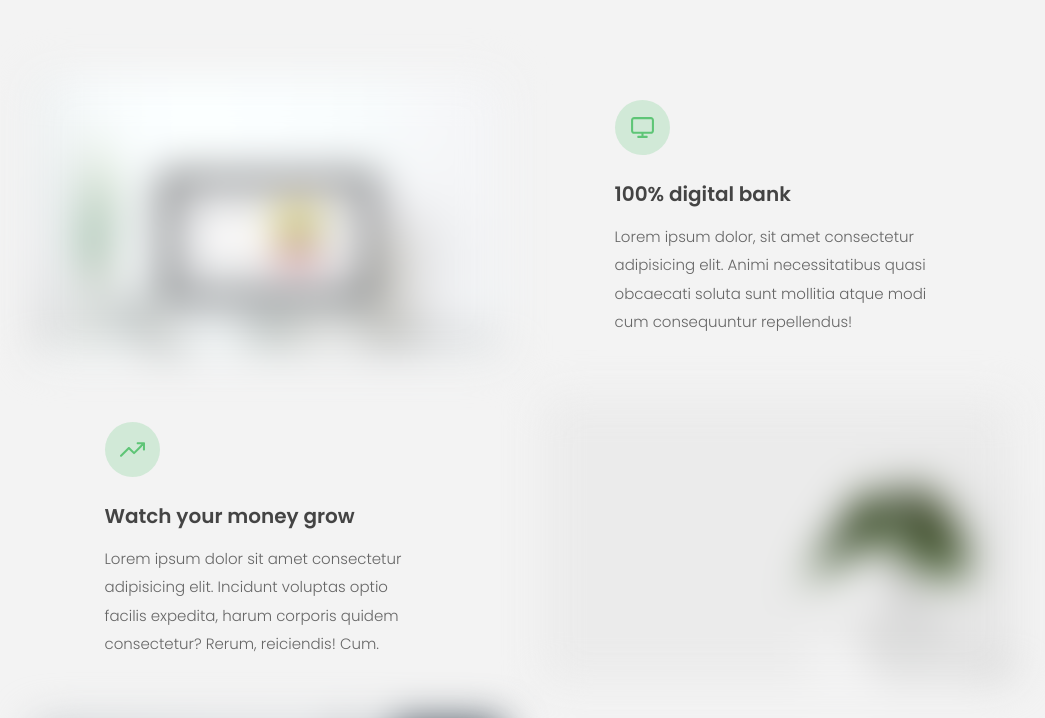
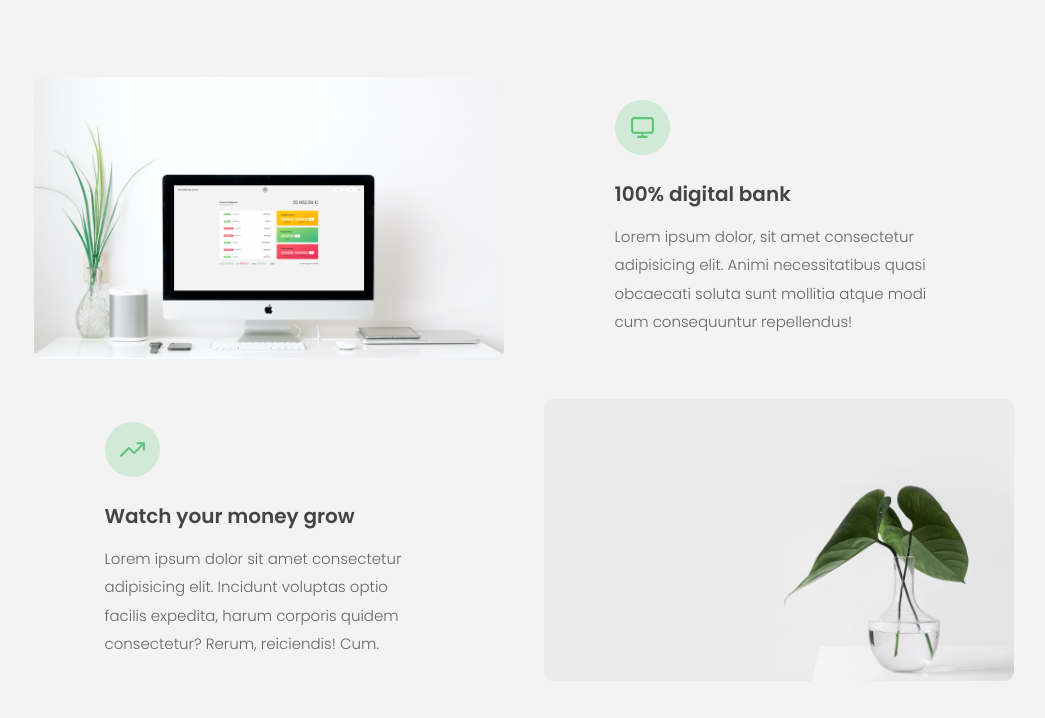
Before and after one commit to ngxminhphuc/bankist, a plain HTML site: page index.html in a window 1280 px wide. Shown: the part 1102-1820 px from the top of the page, without its empty margins (116-1161 px from the left). Drawn offline with Linux system fonts and the light colour scheme.

Commit message:
lazy loading img

```diff
--- a/index.html
+++ b/index.html
@@ -75,6 +75,7 @@
         <div class="features">
           <img
             src="img/digital-lazy.jpg"
+            data-src="img/digital.jpg"
             alt="Computer"
             class="features__img lazy-img"
           />
@@ -107,12 +108,14 @@
           </div>
           <img
             src="img/grow-lazy.jpg"
+            data-src="img/grow.jpg"
             alt="Plant"
             class="features__img lazy-img"
           />
 
           <img
             src="img/card-lazy.jpg"
+            data-src="img/card.jpg"
             alt="Credit card"
             class="features__img lazy-img"
           />
--- a/js/script.js
+++ b/js/script.js
@@ -17,6 +17,7 @@ const headerEl = document.querySelector('.header');
 const headerNav = document.querySelector('.nav');
 
 const allSections = document.querySelectorAll('.section');
+const imgTargets = document.querySelectorAll('img[data-src]');
 
 const allNavLinks = [
   document.querySelector('.nav'),
@@ -154,3 +155,24 @@ allSections.forEach(section => {
   sectionObserver.observe(section);
   section.classList.add('section--hidden');
 });
+
+// Lazy loading images
+const loadImg = function (entries, observer) {
+  const [entry] = entries;
+  if (!entry.isIntersecting) return;
+
+  const targetEl = entry.target;
+  targetEl.src = targetEl.dataset.src;
+  targetEl.addEventListener('load', () =>
+    targetEl.classList.remove('lazy-img')
+  );
+  observer.unobserve(targetEl);
+};
+
+const imgObserver = new IntersectionObserver(loadImg, {
+  root: null,
+  threshold: 0,
+  rootMargin: '200px',
+});
+
+imgTargets.forEach(img => imgObserver.observe(img));
```
